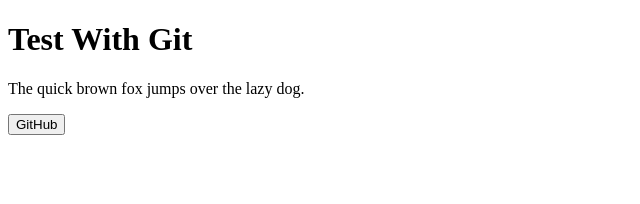
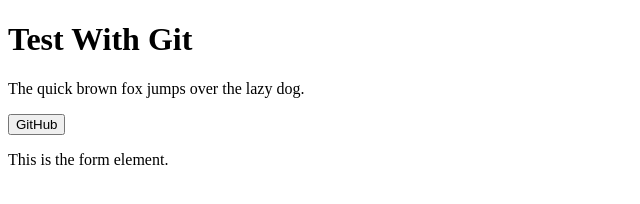
Before and after one commit to rochekollie/test--with-git, a plain HTML site: page index.html in a window 1280 px wide. Shown: the whole page, without its empty margins (0-640 px from the left). Drawn offline with Linux system fonts and the light colour scheme.

Commit message:
Added form Element
Created form element for users signup

```diff
--- a/index.html
+++ b/index.html
@@ -12,5 +12,6 @@
 <form action="https://github.com">
     <input type="submit" value="GitHub">
 </form>
+<p>This is the form element.</p>
 </body>
 </html>
```
